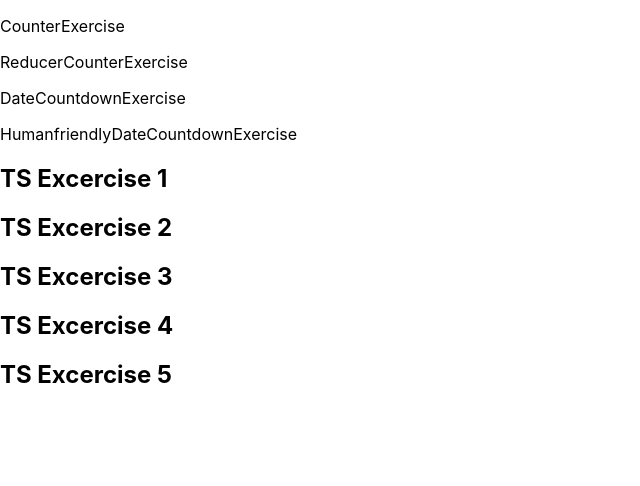
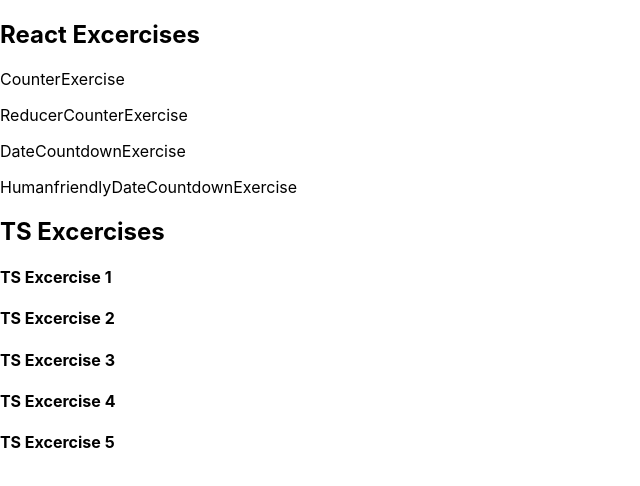
Before and after one commit to cygni/cygni-external-react-workshop, a React (Create React App) app: page / in a window 1280 px wide. Shown: the top 486 px of the page, without its empty margins (0-640 px from the left). Built offline with nearby package versions, Linux system fonts and the light colour scheme.

Commit message:
app styling

```diff
--- a/src/App.tsx
+++ b/src/App.tsx
@@ -15,6 +15,7 @@ export default function App() {
 	return (<>
 		{/* PART 1 - REACT EXCERCISES */}
 		<div>
+			<h2>React Excercises</h2>
 			<ClickCounterExercise />
 			<ReducerCounterExercise />
 			<DateCountdownExercise />
@@ -23,6 +24,7 @@ export default function App() {
 
 		{/* PART 2 - TS EXERCISES */}
 		<div>
+			<h2>TS Excercises</h2>
 			<Excercise1 />
 			<Excercise2 />
 			<Excercise3 />
--- a/src/ts-excercises/excercise-1.tsx
+++ b/src/ts-excercises/excercise-1.tsx
@@ -34,7 +34,7 @@ export const users: unknown[] = [
 // TODO: remove the comments in the code
 export default function Excercise1() {
   return <div>
-    <h2>TS Excercise 1</h2>
+    <h4>TS Excercise 1</h4>
     {/* {users.map((user) => {
       return <div>{`Name: ${user.name}, Age: ${user.age}`}</div>
     })} */}
--- a/src/ts-excercises/excercise-2.tsx
+++ b/src/ts-excercises/excercise-2.tsx
@@ -60,7 +60,7 @@ export type Person = unknown;
 // TODO: remove the comments in the code
 export default function Excercise2() {
   return <div>
-    <h2>TS Excercise 2</h2>
+    <h4>TS Excercise 2</h4>
     {/* {persons.map((person) => {
       return <div>{`Name: ${person.name}, Age: ${person.age}`}</div>
     })} */}
--- a/src/ts-excercises/excercise-3.tsx
+++ b/src/ts-excercises/excercise-3.tsx
@@ -56,7 +56,7 @@ export const persons: Person[] = [
 // TODO: remove the comments in the code
 export default function Excercise3() {
   return <div>
-    <h2>TS Excercise 3</h2>
+    <h4>TS Excercise 3</h4>
     {/* {persons.map((person) => {
       let additionalInformation: string;
       if (person.role) {
--- a/src/ts-excercises/excercise-4.tsx
+++ b/src/ts-excercises/excercise-4.tsx
@@ -51,7 +51,7 @@ export function isUser(person: Person) {
 // TODO: remove the comments in the code
 export default function Excercise4() {
   return <div>
-    <h2>TS Excercise 4</h2>
+    <h4>TS Excercise 4</h4>
     {/* {persons.map((person) => {
       let additionalInformation: string;
       if (isAdmin(person)) {
--- a/src/ts-excercises/excercise-5.tsx
+++ b/src/ts-excercises/excercise-5.tsx
@@ -88,7 +88,7 @@ export function filterUsers(persons: Person[], criteria: User): User[] {
 // TODO: remove the comments in the code
 export default function Excercise5() {
   return <div>
-    <h2>TS Excercise 5</h2>
+    <h4>TS Excercise 5</h4>
     {/* {filterUsers( persons, {age: 23}).map((person) => {
       return <div>{`Name: ${person.name}, Age: ${person.age}`}</div>
     })} */}
```
